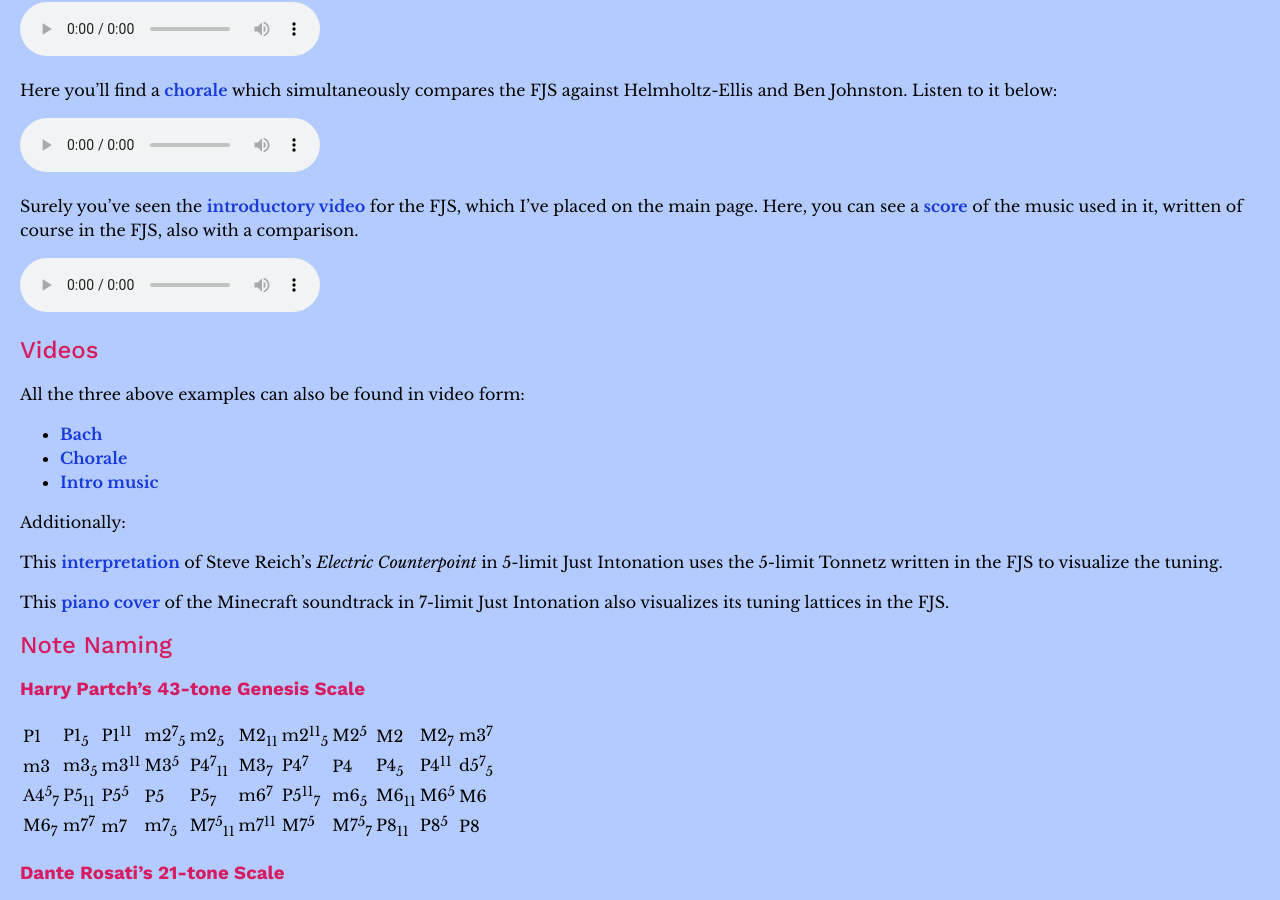
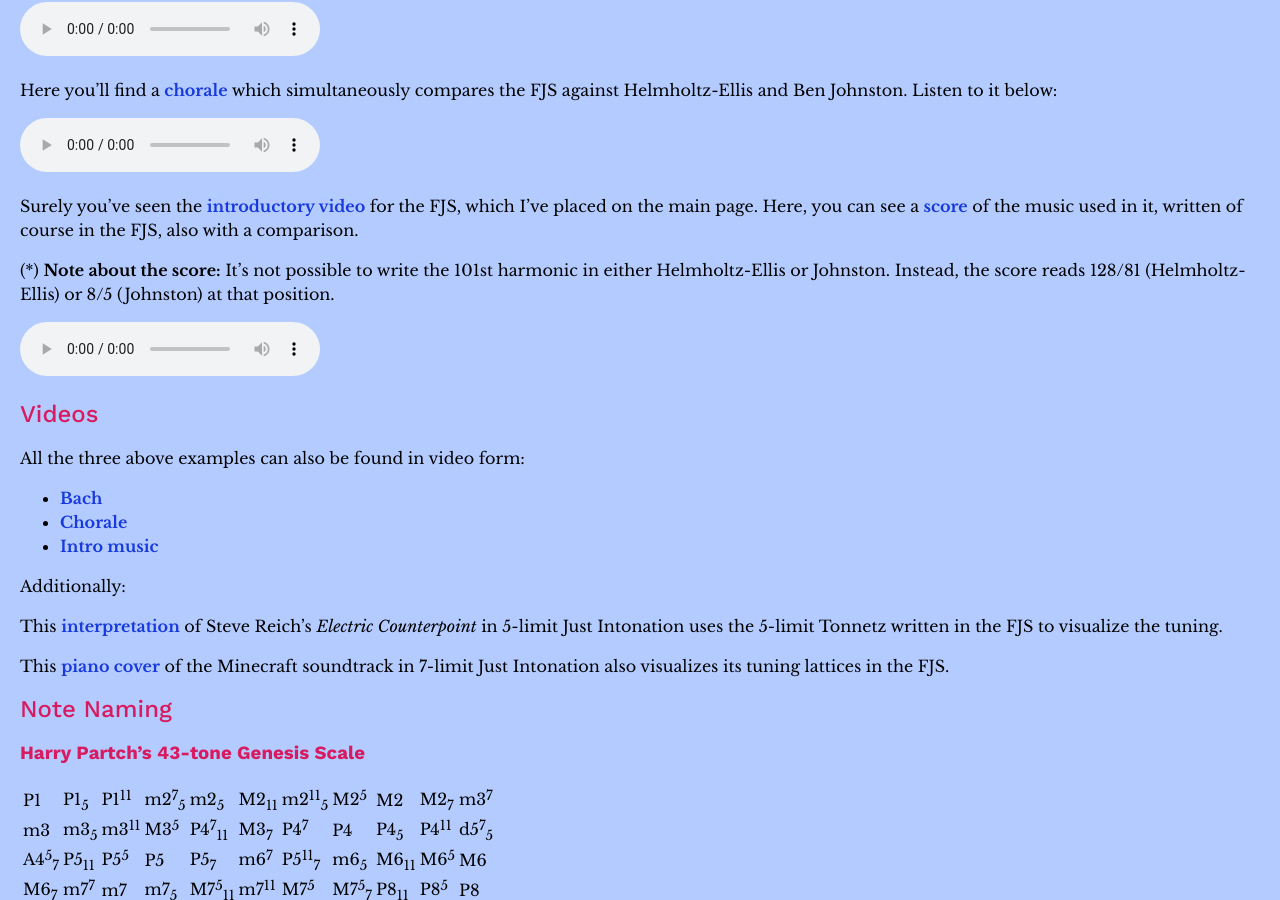
Before and after one commit to misotanni/misotanni.github.io, a Jekyll site: the page built from fjs/en/examples.md, in a window 1280 px wide and 900 px high, scrolled down 486 px. Built offline with Jekyll 4.4.1, drawn with Linux system fonts in a browser that asks for light colours; our own code applies the rules of GitHub Pages for plain Markdown files; some of the changed text lies outside the part shown.

Commit message:
final changes to examples

```diff
--- a/fjs/en/examples.md
+++ b/fjs/en/examples.md
@@ -22,6 +22,8 @@ Here you'll find a [chorale](../assets/compare/chorale.pdf) which simultaneously
 <audio controls><source src="../assets/compare/chorale.mp3" type="audio/mpeg"></audio>
 
 Surely you've seen the [introductory video](https://youtu.be/38I3cylJlW4) for the FJS, which I've placed on the main page. Here, you can see a [score](../assets/examples/intro-music.pdf) of the music used in it, written of course in the FJS, also with a comparison.
+
+(\*) **Note about the score:** It's not possible to write the 101st harmonic in either Helmholtz-Ellis or Johnston. Instead, the score reads 128/81 (Helmholtz-Ellis) or 8/5 (Johnston) at that position.
 
 <audio controls><source src="../assets/compare/intro-music.mp3" type="audio/mpeg"></audio>
 
```
Also changed, not shown: other parts of fjs/en/examples.md (+0 -2 lines), fjs/de/examples.md (+2 -2 lines), fjs/fr/examples.md (+2 -2 lines), fjs/pl/examples.md (+2 -2 lines).
